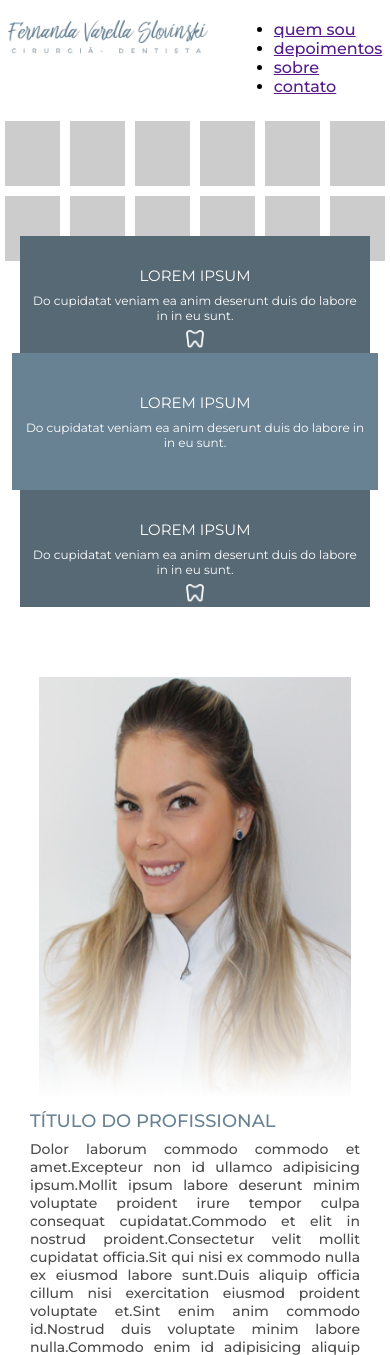
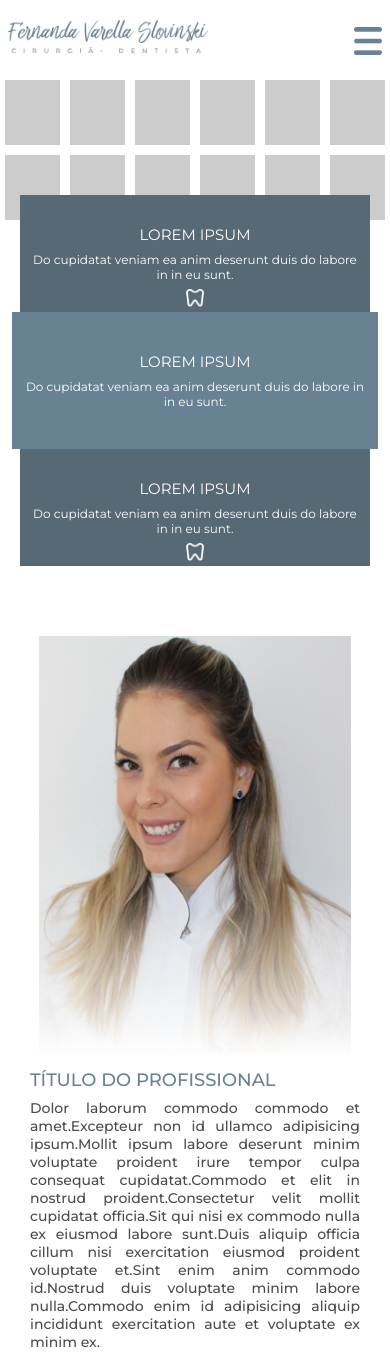
Before and after one commit to daniloaugusto0212/landing_page_dentista, a PHP site: page / in a window 390 px wide; the page is wider, and only the part inside the window is pictured. Shown: the top 1355 px of that part. Run offline with PHP 8.4, Linux system fonts and the light colour scheme.

Commit message:
Finalizando Menu responsivo e inic seção de videos

```diff
--- a/css/style.css
+++ b/css/style.css
@@ -29,9 +29,34 @@ header .logo img{
     width: 236px;
 }
 
-header nav.menu-mobile{
+nav.menu-mobile{
     float: right;
+    width: 28px;
+    height: 28px;
+    margin-top: 7px;
+    cursor: pointer;
+    background-image: url('../images/menu-mobile.png');
+    background-size: 100% 100%;
     display: none;
+}
+
+header nav.menu-mobile ul{
+    display: none;
+    z-index: 9999;
+    text-align: center;
+    width: 100%;
+    position: absolute;
+    left: 0;
+    top: 65px;
+    background-color: #fff;
+}
+
+nav.menu-mobile li{
+    text-transform: uppercase;
+}
+
+nav.menu-mobile ul li{
+    padding: 10px 0;
 }
 
 header nav.menu-desktop{
@@ -49,7 +74,7 @@ header nav.menu-desktop ul li{
     text-transform: uppercase;
 }
 
-header nav.menu-desktop ul li a{
+header nav ul li a{
     color: #b4b4b4;
     text-decoration: none;
 }
@@ -168,6 +193,16 @@ section.perfil-container .texto-perfil p{
     margin-top: 8px;
 }
 
+section.videos{
+    padding: 50px 0;
+}
+
+section.videos .box-video{
+    float: left;
+    width: 33.3%;
+    padding-top: calc(33.3% - 0.6);
+}
+
 @media screen and (max-width: 768px) {
 
     header nav.menu-desktop{
@@ -200,7 +235,13 @@ section.perfil-container .texto-perfil p{
         padding: 30px 2%;
     }
 
+    section.perfil-container .perfil-wraper{
+        padding-top: 0;
+    }
+
     section.perfil-container .perfil-wraper2{
+        height: auto;
+        position: static;
         display: inline-block;
         text-align: center;
     }
--- a/index.php
+++ b/index.php
@@ -150,5 +150,26 @@
         <!-- /.container -->
     </section>
     <!-- /.perfil-container -->
+
+    <section class="videos">
+        <div class="container">
+            <div class="box-video">
+                <iframe width="560" height="315" src="https://www.youtube.com/embed/bqIUscOxyc8" frameborder="0" allow="accelerometer; autoplay; clipboard-write; encrypted-media; gyroscope; picture-in-picture" allowfullscreen></iframe>
+            </div>
+            <!-- /.box-video -->
+
+            <div class="box-video">
+                <iframe width="560" height="315" src="https://www.youtube.com/embed/bqIUscOxyc8" frameborder="0" allow="accelerometer; autoplay; clipboard-write; encrypted-media; gyroscope; picture-in-picture" allowfullscreen></iframe>
+            </div>
+            <!-- /.box-video -->
+
+            <div class="box-video">
+                <iframe width="560" height="315" src="https://www.youtube.com/embed/bqIUscOxyc8" frameborder="0" allow="accelerometer; autoplay; clipboard-write; encrypted-media; gyroscope; picture-in-picture" allowfullscreen></iframe>
+            </div>
+            <!-- /.box-video -->
+        </div>
+        <!-- /.container -->
+    </section>
+    <!-- /.videos -->
 </body>
 </html>
```
Also changed, not shown: images/menu-mobile.png (added).
